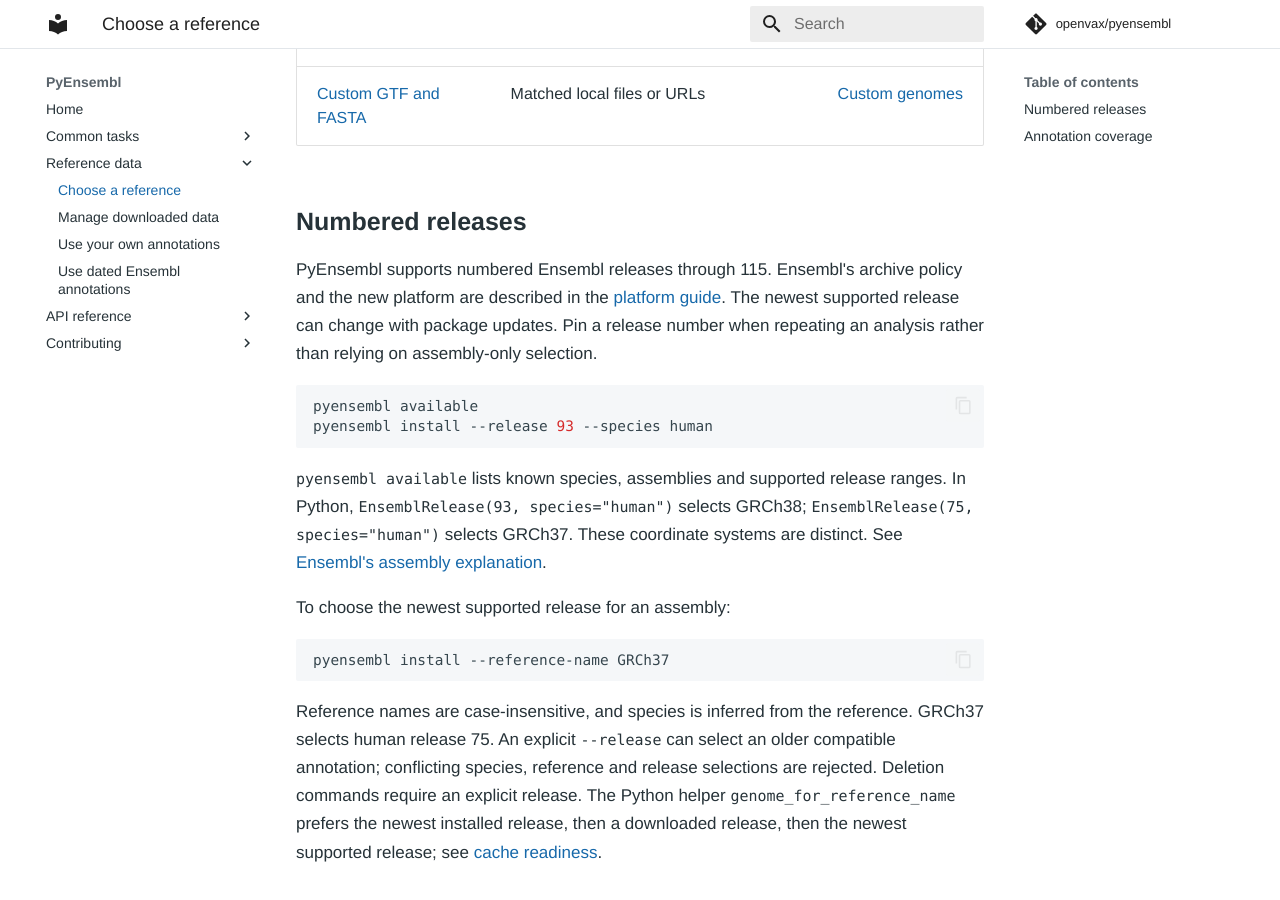
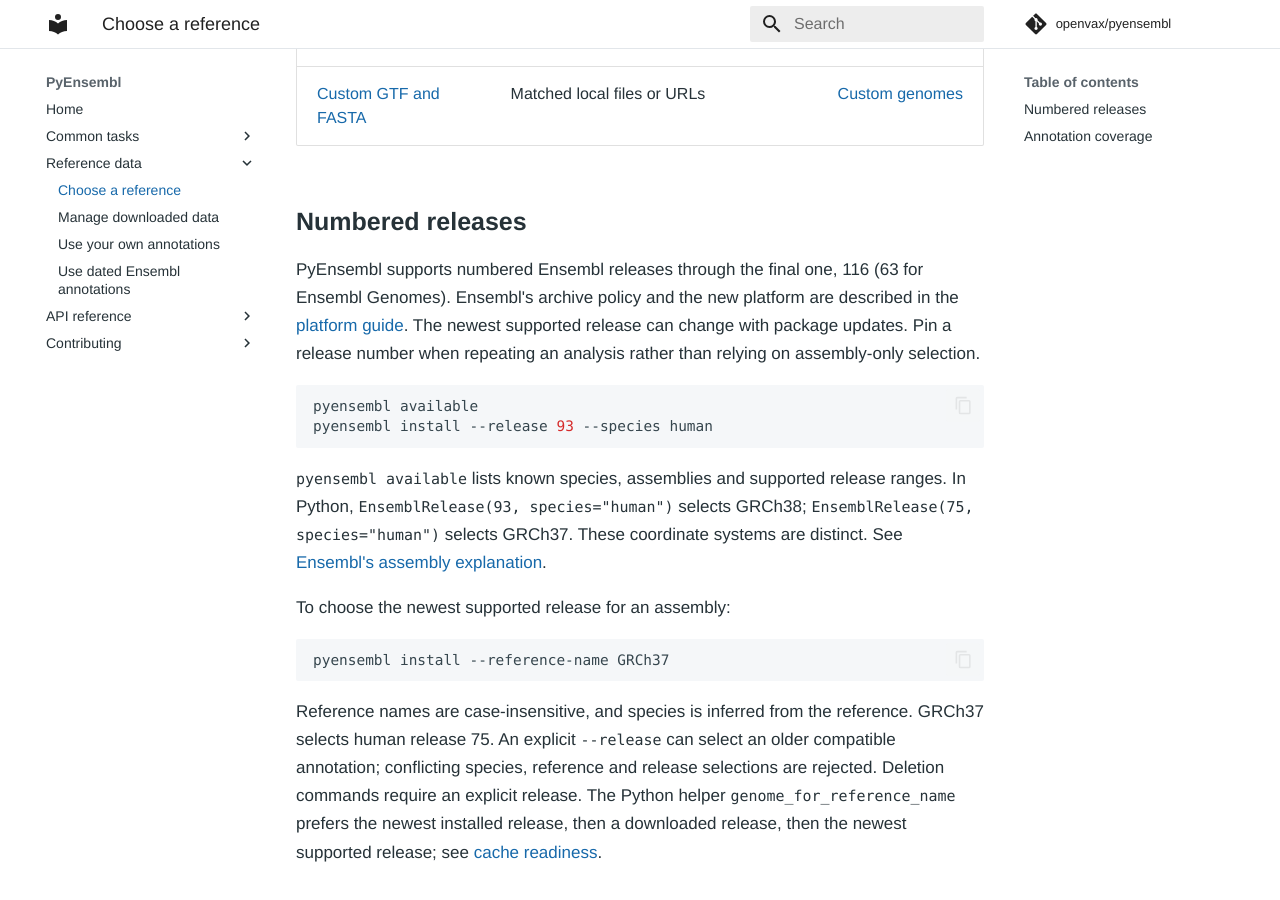
Before and after one commit to openvax/pyensembl, an MkDocs documentation site: the page built from docs/guides/assembly-selection.md, in a window 1280 px wide and 900 px high, scrolled down 467 px. Built offline with MkDocs 1.6.1 and Material for MkDocs 9.7.7, drawn with Linux system fonts in a browser that asks for light colours; comment, search, counter and statistics services are not loaded.

Commit message:
Document Ensembl 116 as the final supported numbered release
Claude-Session: https://claude.ai/code/session_013U5EXpuSLtrtFLY9ZxcU1r

```diff
--- a/docs/guides/assembly-selection.md
+++ b/docs/guides/assembly-selection.md
@@ -13,7 +13,7 @@ sequences, so record the version you use.
 
 ## Numbered releases
 
-PyEnsembl supports numbered Ensembl releases through 115. Ensembl's archive
+PyEnsembl supports numbered Ensembl releases through the final one, 116 (63 for Ensembl Genomes). Ensembl's archive
 policy and the new platform are described in the [platform guide](../ensembl-platform.md).
 The newest supported release can change with package updates. Pin a release
 number when repeating an analysis rather than relying on assembly-only selection.
```
Also changed, not shown: docs/reference/cli.md (+1 -1 lines).
